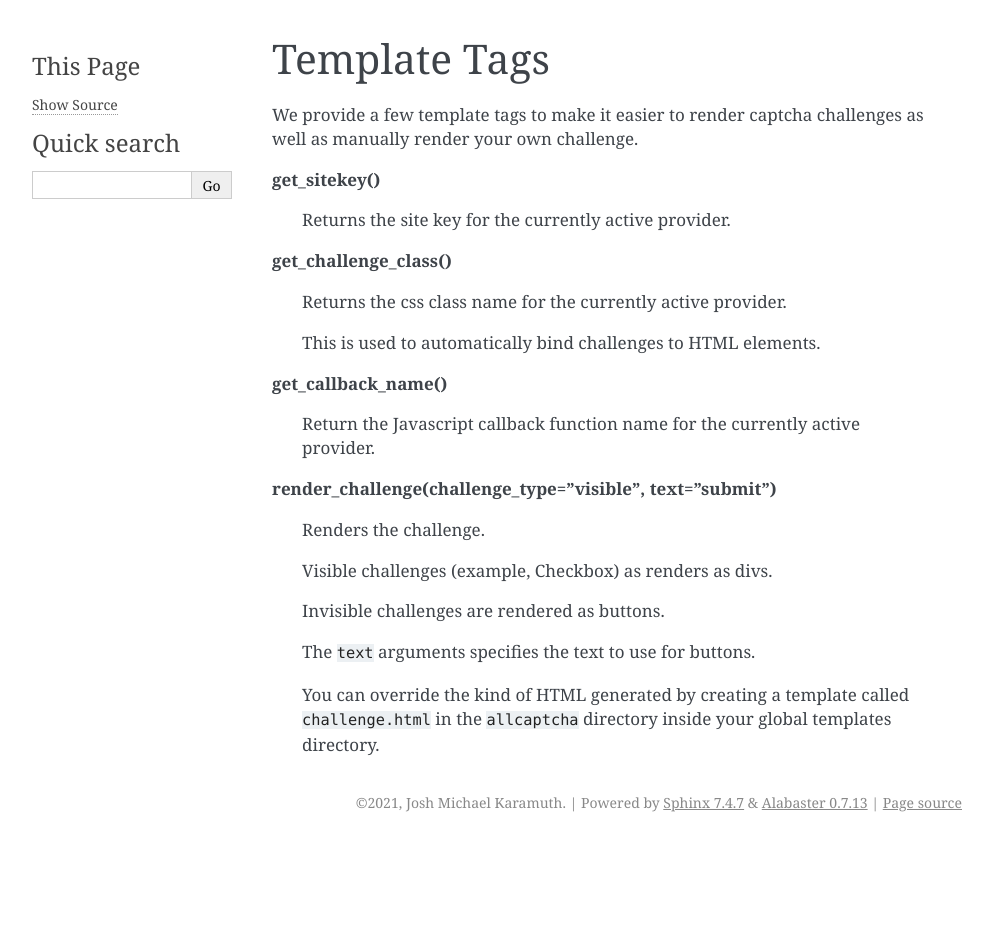
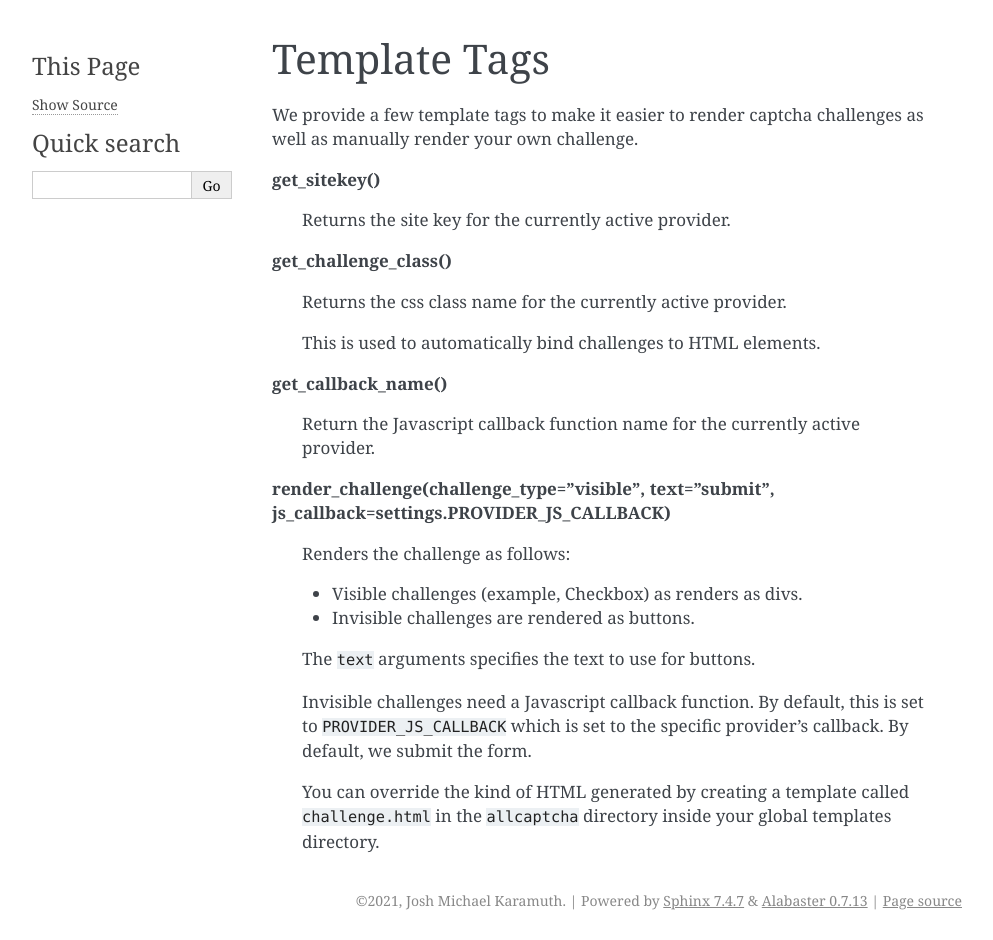
Before and after one commit to confuzeus/django-allcaptcha, a Sphinx documentation site: the page built from docs/template-tags.rst, in a window 1280 px wide. Shown: the whole page, without its empty margins (148-1141 px from the left). Built offline with Sphinx 7.4.7, drawn with Linux system fonts in a browser that asks for light colours; before the commit the page ends 900 px from its top, so only the background shows below that.

Commit message:
feature: Allow rendering with different JS callbacks.

```diff
--- a/docs/settings.rst
+++ b/docs/settings.rst
@@ -112,7 +112,7 @@ Recaptcha specific settings
 
     The Javascript file containing Recaptcha APIs.
 
-** RECAPTCHA_JS_CALLBACK**
+**RECAPTCHA_JS_CALLBACK**
 
     **Type:** str
 
--- a/docs/template-tags.rst
+++ b/docs/template-tags.rst
@@ -20,15 +20,17 @@ captcha challenges as well as manually render your own challenge.
     Return the Javascript callback function name for the currently
     active provider.
 
-**render_challenge(challenge_type="visible", text="submit")**
+**render_challenge(challenge_type="visible", text="submit", js_callback=settings.PROVIDER_JS_CALLBACK)**
 
-    Renders the challenge.
+    Renders the challenge as follows:
 
-    Visible challenges (example, Checkbox) as renders as divs.
-
-    Invisible challenges are rendered as buttons.
+    - Visible challenges (example, Checkbox) as renders as divs.
+    - Invisible challenges are rendered as buttons.
 
     The ``text`` arguments specifies the text to use for buttons.
+
+    Invisible challenges need a Javascript callback function. By default, this is set to
+    ``PROVIDER_JS_CALLBACK`` which is set to the specific provider's callback. By default, we submit the form.
 
     You can override the kind of HTML generated by creating a template
     called ``challenge.html`` in the ``allcaptcha`` directory inside your
```
Also changed, not shown: 1 other file.
